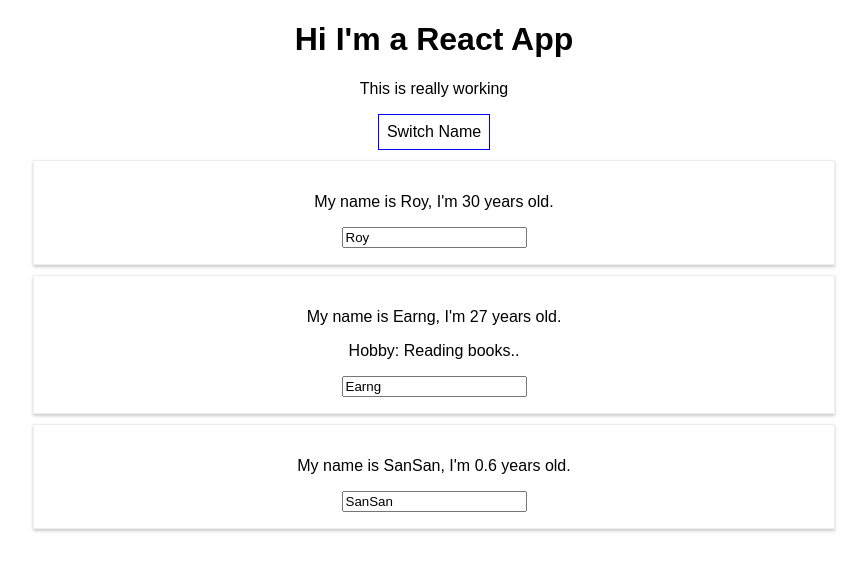
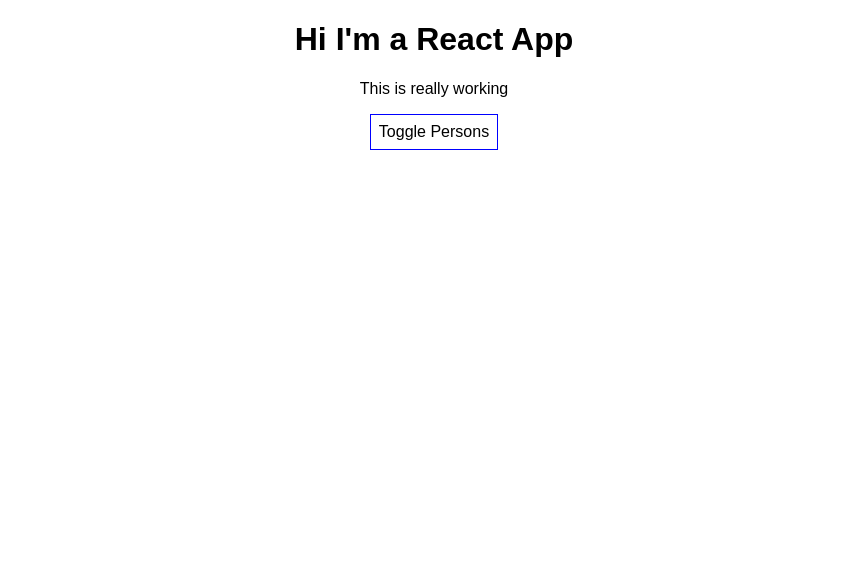
Before and after one commit to roylee0704/react-complete-guide, a React (Create React App) app: page / in a window 1280 px wide. Shown: the top 570 px of the page, without its empty margins (206-1073 px from the left). Built offline with nearby package versions, Linux system fonts and the light colour scheme.

Commit message:
feat: flexible list and conditions

```diff
--- a/src/App.js
+++ b/src/App.js
@@ -5,38 +5,69 @@
 export default () => {
   const [personsState, setPersonsState] = useState({
     persons: [
-      { name: 'Roy', age: 30 },
-      { name: 'Earng', age: 27 },
-      { name: 'SanSan', age: 0.6 }
+      { id: 'abc', name: 'Roy', age: 30 },
+      { id: 'def', name: 'Earng', age: 27 },
+      { id: 'ghi', name: 'SanSan', age: 0.6 }
     ],
   });
 
-
-  const [otherState] = useState({
-    otherState: 'some other value'
+  const [showPersonsState, setShowPersonsState] = useState({
+    showPersons: false,
   });
 
-  console.log(personsState, otherState);
+  const nameChangedHandler = (event, id) => {
+    const personIndex = personsState.persons.findIndex(person => person.id === id)
+    const person = {
+      ...personsState.persons[personIndex]
+    };
 
-  const switchNameHandler = (newName) => {
+    person.name = event.target.value;
+    const persons = [...personsState.persons];
+    persons[personIndex] = person;
+
     setPersonsState({
-      persons: [
-        { name: newName, age: 31 },
-        { name: 'Earng', age: 27 },
-        { name: 'SanSan', age: 0.6 }
-      ],
+      persons
     });
+  }
+
+  const togglePersonsHandler = () => {
+    setShowPersonsState({
+      showPersons: !showPersonsState.showPersons
+    });
+  }
+
+  const deletePersonHandler = (id) => {
+    const personIndex = personsState.persons.findIndex(person => person.id === id);
+    const persons = [...personsState.persons];
+    persons.splice(personIndex, 1);
+
+    setPersonsState({
+      persons
+    });
+  }
+
+  const listPerson = (show) => {
+    if (!show) {
+      return null;
+    }
+
+    return (
+      <div>
+        {
+          personsState.persons.map(person =>
+            <Person
+              key={person.id}
+              name={person.name}
+              age={person.age}
+              change={(event) => nameChangedHandler(event, person.id)}
+              click={() => deletePersonHandler(person.id)}
+            />
+          )
+        }
+      </div>
+    )
   };
 
-  const nameChangedHandler = (event) => {
-    setPersonsState({
-      persons: [
-        { name: 'Roy', age: 31 },
-        { name: event.target.value, age: 27 },
-        { name: 'SanSan', age: 0.6 }
-      ],
-    });
-  }
 
   // inline-style:
   // - pros: to scope the style to targeted element
@@ -53,27 +84,8 @@
     <div className="App">
       <h1>Hi I'm a React App</h1>
       <p>This is really working</p>
-      <button style={style} onClick={() => switchNameHandler('Siong Tai!')}>Switch Name</button>
-
-      <Person
-        name={personsState.persons[0].name}
-        age={personsState.persons[0].age}
-      />
-
-      <Person
-        name={personsState.persons[1].name}
-        age={personsState.persons[1].age}
-        click={switchNameHandler.bind(this, 'Wife')}
-        change={nameChangedHandler}
-      >
-        Hobby: Reading books..
-      </Person>
-
-      <Person
-        name={personsState.persons[2].name}
-        age={personsState.persons[2].age}
-      />
-
+      <button style={style} onClick={togglePersonsHandler}>Toggle Persons</button>
+      {listPerson(showPersonsState.showPersons)}
     </div>
   );
 };
```
